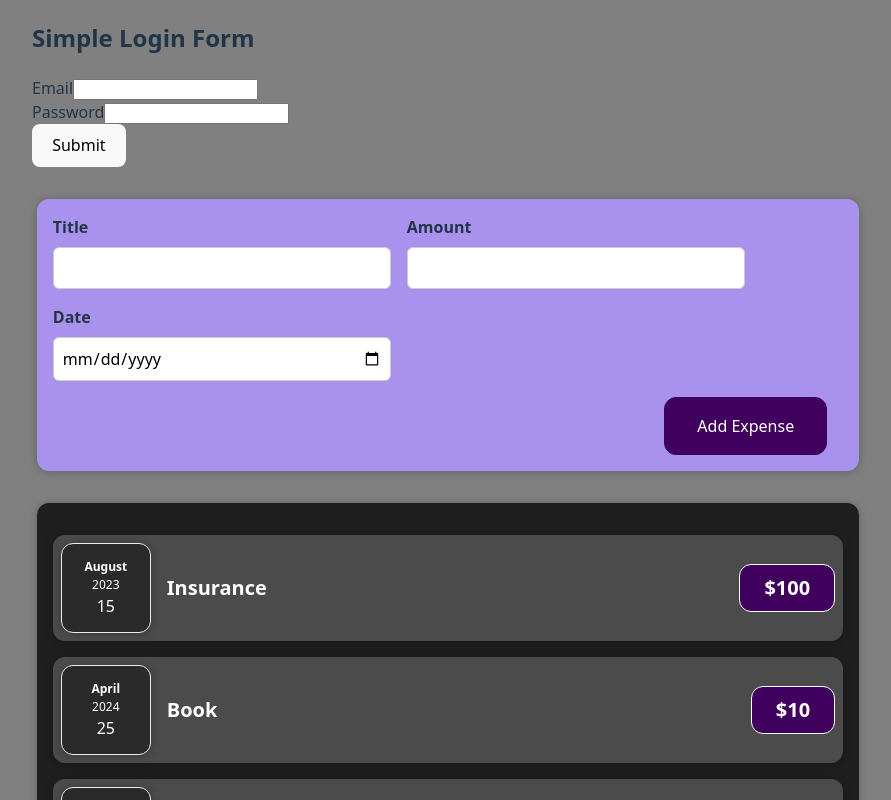
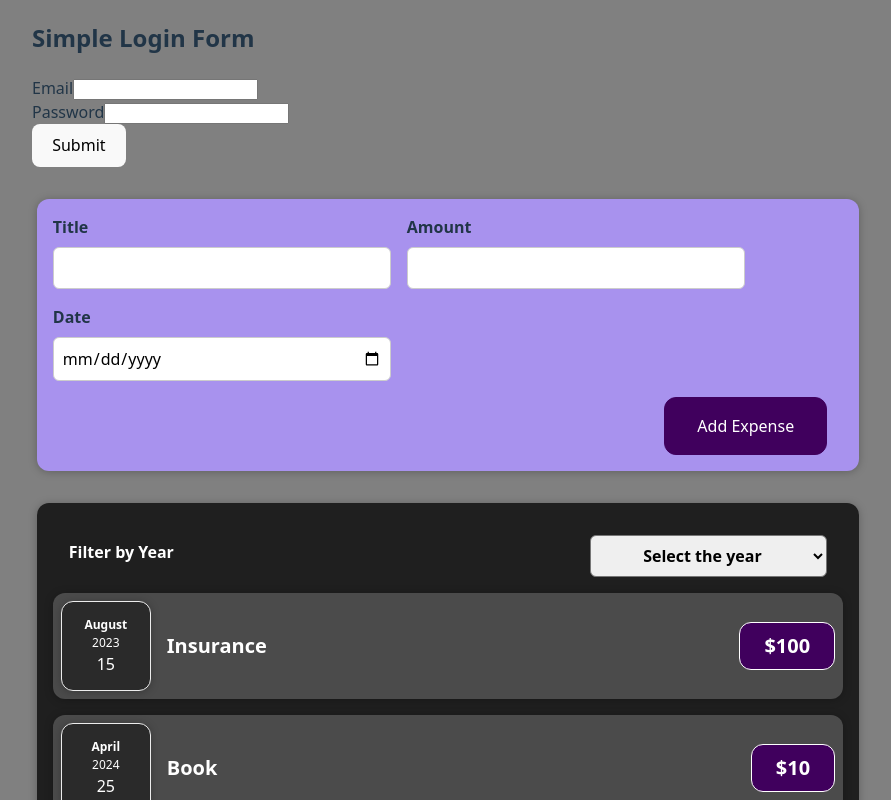
Before and after one commit to Ajay-1502/Learning-React, a React (Vite) app: page / in a window 1280 px wide. Shown: the top 800 px of the page, without its empty margins (368-1259 px from the left). Built offline with nearby package versions, Linux system fonts and the light colour scheme.

Commit message:
Controlled component & lifitng state up concept to filter the expenses by year & conditional rendering

```diff
--- a/src/components/Expenses/Expenses.jsx
+++ b/src/components/Expenses/Expenses.jsx
@@ -1,13 +1,31 @@
 import './Expenses.css';
+import { useState } from 'react';
 import ExpenseItem from './ExpenseItem.jsx';
+import ExpenseFilter from './ExpenseFilter';
 import Card from '../UI/Card';
 
 const Expenses = (props) => {
-  const expenses = props.expenditures || [];
+  const [filteredYear, setFilteredYear] = useState('');
+
+  const expenses = props.expenditures;
+
+  const changeFilterHandler = (selectedYear) => {
+    setFilteredYear(selectedYear);
+  };
+
+  const filteredExpenses = filteredYear
+    ? expenses.filter((expense) => {
+        return expense.date.getFullYear().toString() === filteredYear;
+      })
+    : expenses;
 
   return (
     <Card className="expenses">
-      {expenses.map((expense) => {
+      <ExpenseFilter
+        selected={filteredYear}
+        onChangeFilter={changeFilterHandler}
+      />
+      {filteredExpenses.map((expense) => {
         return (
           <ExpenseItem
             key={expense.id}
```
